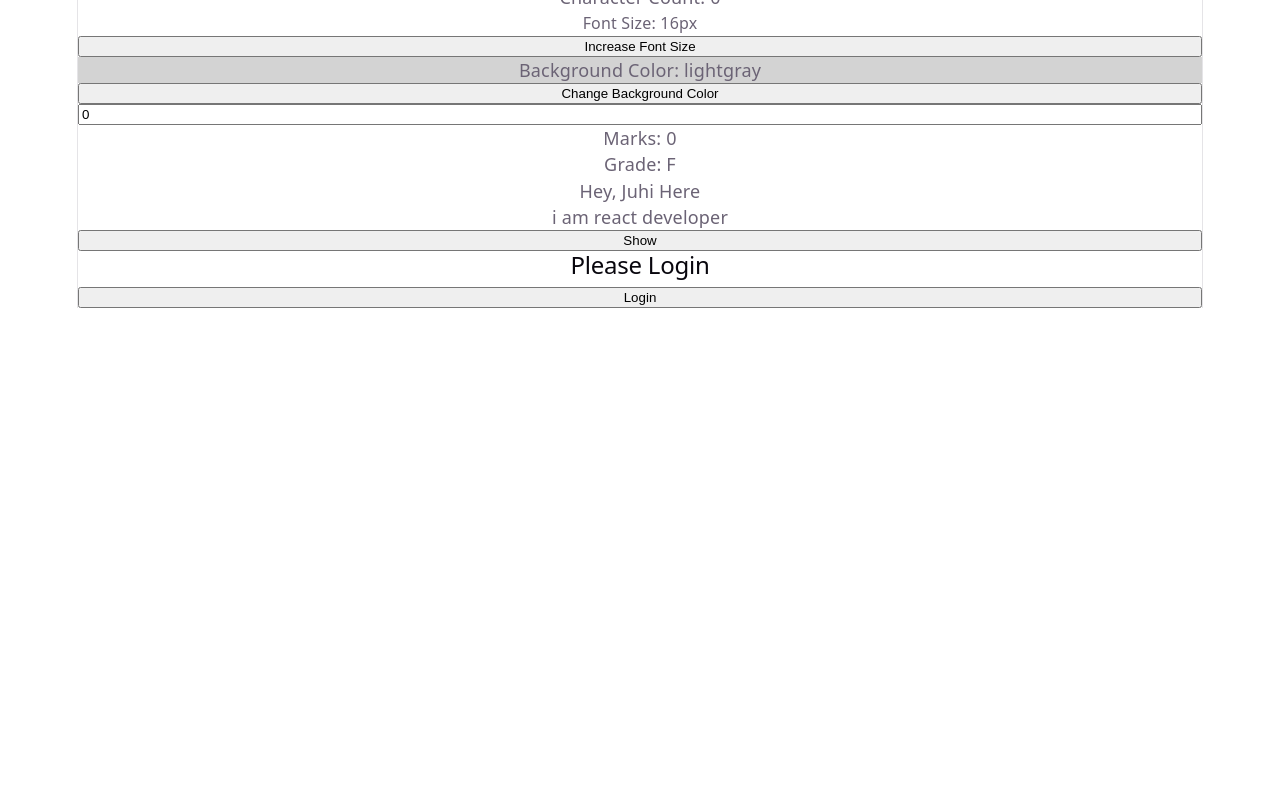
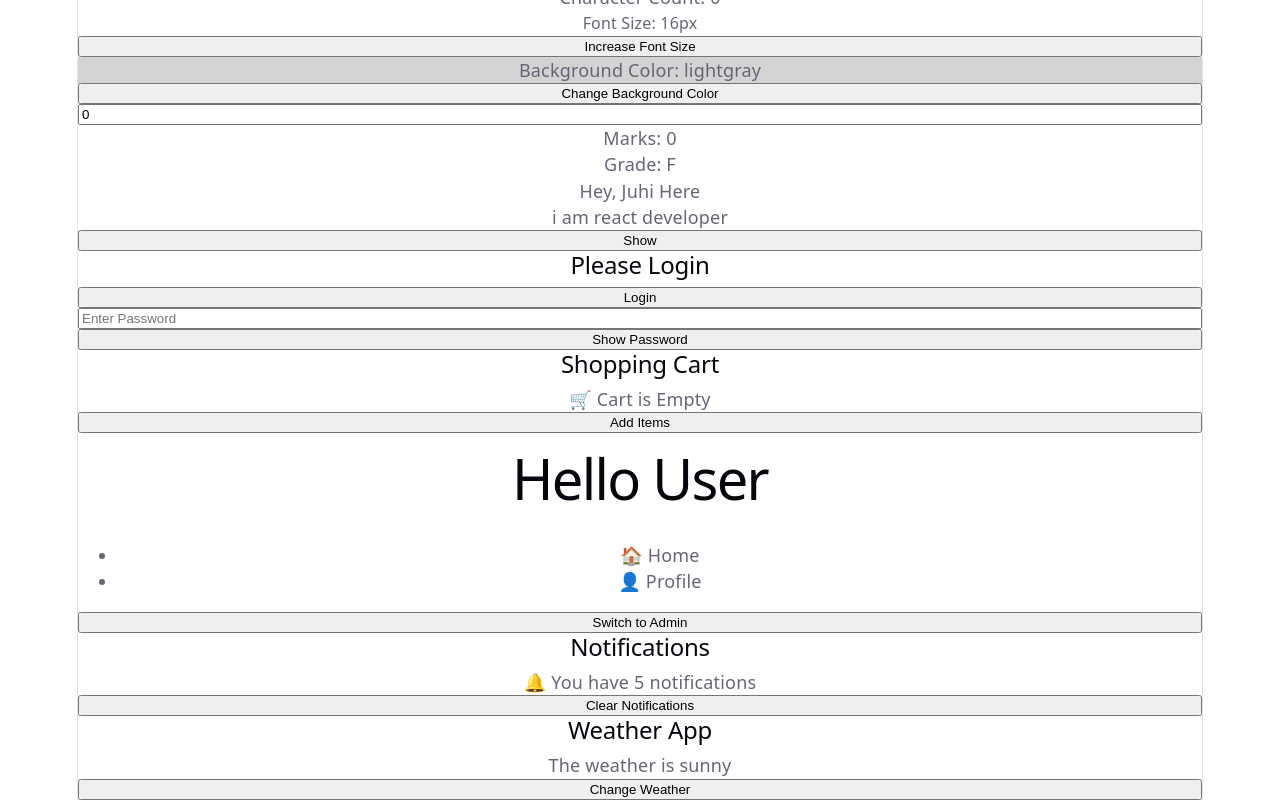
Before and after one commit to juhivibhakar14/fullstack-learning-journey, a React (Vite) app in the folder react.js/react-fundamentals/: page / in a window 1280 px wide. Shown: the part 1812-2612 px from the top of the page. Before the commit the page ends 2120 px from the top, so only its background shows below. Built offline with nearby package versions, Linux system fonts and the light colour scheme.

Commit message:
Various Conditional Rendering projects.

```diff
--- a/react.js/react-fundamentals/src/App.jsx
+++ b/react.js/react-fundamentals/src/App.jsx
@@ -19,6 +19,11 @@ import ColorChanger from "./components/state/BackgroundColorChanger";
 import MarksCalculator from "./components/state/MarksCalculator";
 import ShowText from "./components/conditionalRendering/showText";
 import LoginLogout from "./components/conditionalRendering/LoginLogout";
+import ShowHide from "./components/conditionalRendering/ShowHIde";
+import ShoppingCart from "./components/conditionalRendering/ShoppingCart";
+import AdminPanel from "./components/conditionalRendering/AdminPanel";
+import WeatherApp from "./components/conditionalRendering/WeatherApp";
+import Notification from "./components/conditionalRendering/Notification";
 
 function App() {
   return (
@@ -56,6 +61,12 @@ function App() {
       <MarksCalculator />
       <ShowText />
       <LoginLogout />
+      <ShowHide />
+      <ShoppingCart />
+      <AdminPanel />
+      <Notification />
+      <WeatherApp />
+
 
     </>
   );
--- /dev/null
+++ b/react.js/react-fundamentals/src/components/conditionalRendering/AdminPanel.jsx
@@ -0,0 +1,34 @@
+import { useState } from "react";
+
+function AdminPanel() {
+  const [isAdmin, setIsAdmin] = useState(false);
+
+  function handleClick() {
+    setIsAdmin(!isAdmin);
+  }
+
+  return (
+    <>
+      <h1>{isAdmin ? "Hello Admin" : "Hello User"}</h1>
+
+      {isAdmin ? (
+        <ul>
+          <li>📊 Dashboard</li>
+          <li>👥 Users</li>
+          <li>⚙️ Settings</li>
+        </ul>
+      ) : (
+        <ul>
+          <li>🏠 Home</li>
+          <li>👤 Profile</li>
+        </ul>
+      )}
+
+      <button onClick={handleClick}>
+        {isAdmin ? "Switch to User" : "Switch to Admin"}
+      </button>
+    </>
+  );
+}
+
+export default AdminPanel;
--- /dev/null
+++ b/react.js/react-fundamentals/src/components/conditionalRendering/Notification.jsx
@@ -0,0 +1,31 @@
+import { useState } from "react";
+
+function NotificationCount() {
+  const [notificationCount, setNotificationCount] = useState(5);
+
+  function handleClick() {
+    if (notificationCount > 0) {
+      setNotificationCount(0);
+    } else {
+      setNotificationCount(5);
+    }
+  }
+
+  return (
+    <>
+      <h2>Notifications</h2>
+
+      {notificationCount > 0 && (
+        <p>🔔 You have {notificationCount} notifications</p>
+      )}
+
+      <button onClick={handleClick}>
+        {notificationCount > 0
+          ? "Clear Notifications"
+          : "Add Notifications"}
+      </button>
+    </>
+  );
+}
+
+export default NotificationCount;
--- /dev/null
+++ b/react.js/react-fundamentals/src/components/conditionalRendering/ShoppingCart.jsx
@@ -0,0 +1,31 @@
+import { useState } from "react";
+
+function ShoppingCart() {
+  const [cart, setCart] = useState(false);
+
+  function handleClick() {
+    setCart(!cart);
+  }
+
+  return (
+    <>
+      <h2>Shopping Cart</h2>
+
+      {cart ? (
+        <ul>
+          <li>🍌 Banana</li>
+          <li>🍎 Apple</li>
+          <li>🍍 Pineapple</li>
+        </ul>
+      ) : (
+        <p>🛒 Cart is Empty</p>
+      )}
+
+      <button onClick={handleClick}>
+        {cart ? "Empty Cart" : "Add Items"}
+      </button>
+    </>
+  );
+}
+
+export default ShoppingCart;
--- /dev/null
+++ b/react.js/react-fundamentals/src/components/conditionalRendering/ShowHIde.jsx
@@ -0,0 +1,24 @@
+import { useState } from "react";
+
+function ShowHide() {
+  const [show, setShow] = useState(false);
+
+  function handleClick() {
+    setShow(!show);
+  }
+
+  return (
+    <>
+      <input
+        type={show ? "text" : "password"}
+        placeholder="Enter Password"
+      />
+
+      <button onClick={handleClick}>
+        {show ? "Hide Password" : "Show Password"}
+      </button>
+    </>
+  );
+}
+
+export default ShowHide;
--- /dev/null
+++ b/react.js/react-fundamentals/src/components/conditionalRendering/WeatherApp.jsx
@@ -0,0 +1,30 @@
+import {useState} from "react";
+
+function WeatherApp(){
+    const  [weather, setWeather] = useState("sunny");
+
+    function handleClick(){
+        if(weather === "sunny"){
+            setWeather("cloudy");
+        }
+        else if(weather === "cloudy"){
+            setWeather("rainy");
+        }
+        else if(weather === "rainy"){
+            setWeather("sunny");
+        }
+        else{
+            setWeather("sunny");
+        }
+    }
+
+    return (
+        <>
+            <h2>Weather App</h2>
+            <p>The weather is {weather}</p>
+            <button onClick={handleClick}>Change Weather</button>
+        </>
+    );
+
+}
+export default WeatherApp;
```
